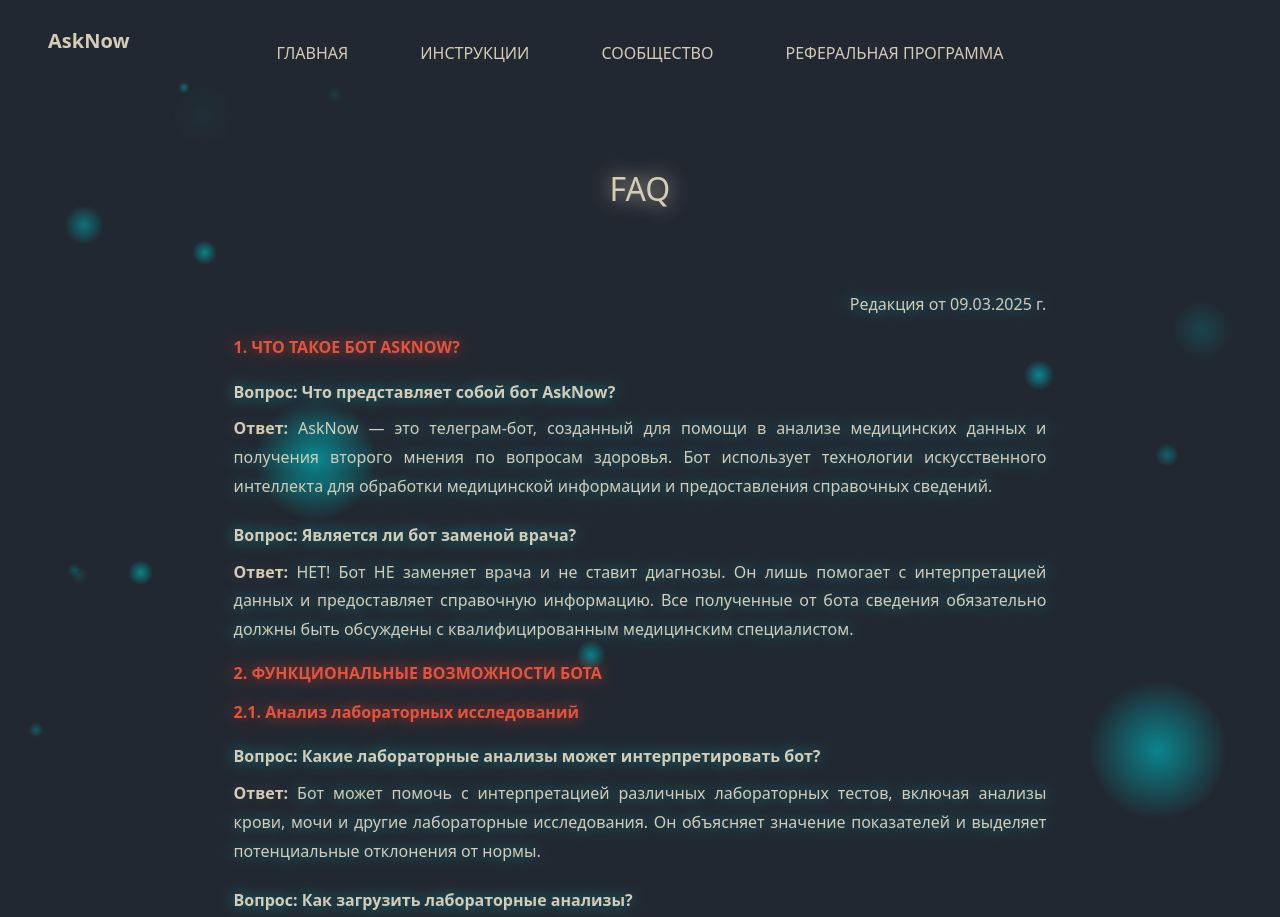
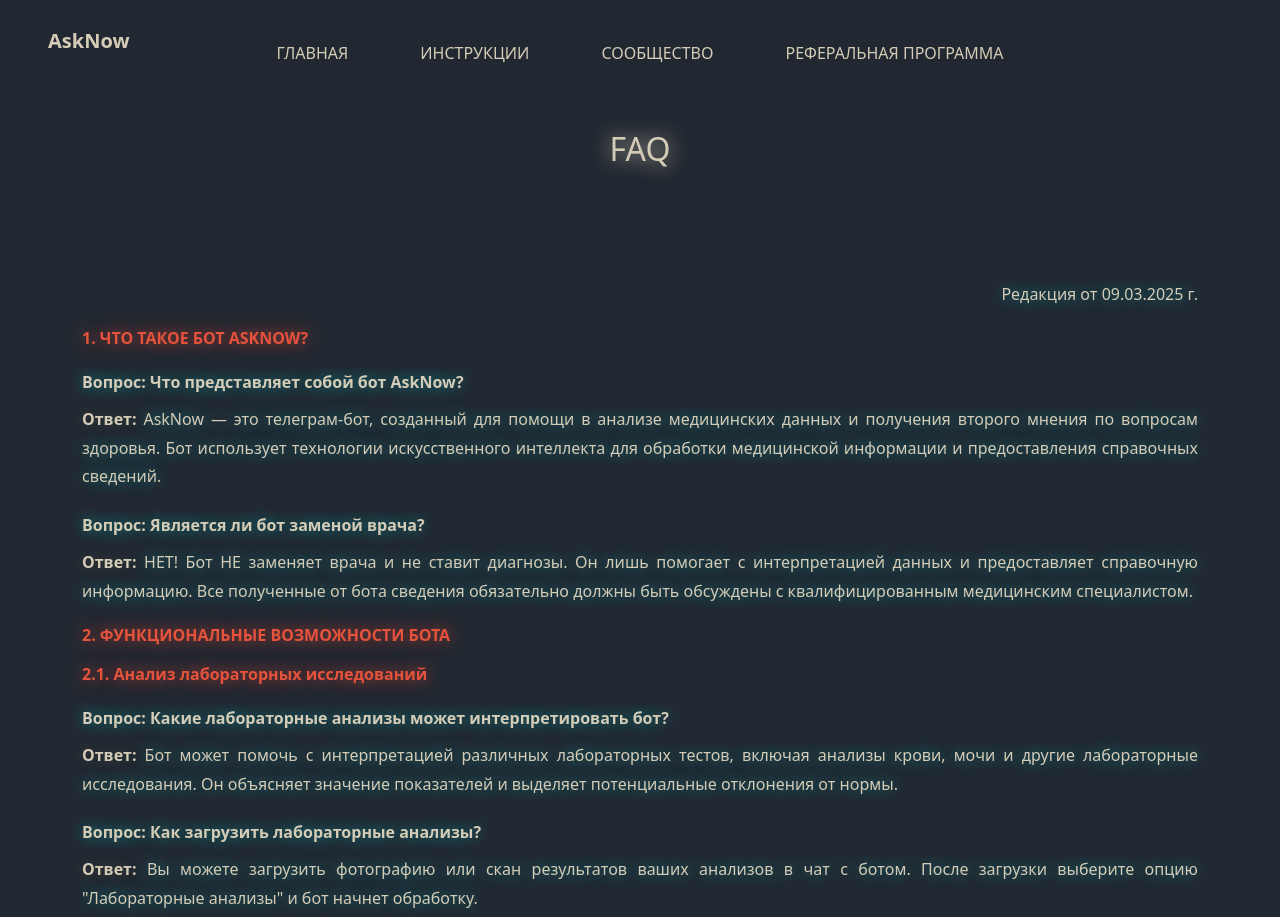
Before and after one commit to morderboy/asknow-front, a website: page FAQ.html in a window 1280 px wide. Shown: the top 917 px of the page. Drawn offline with nearby package versions, Linux system fonts and the light colour scheme.

```diff
--- a/FAQ.html
+++ b/FAQ.html
@@ -27,26 +27,6 @@
 
 </head>
 <body>
-    <div class="neuron-container">
-    <!-- Крупные шарики -->
-    <div class="neuron-point point-1"></div>
-    <div class="neuron-point point-2"></div>
-    <div class="neuron-point point-3"></div>
-    <div class="neuron-point point-4"></div>
-    <div class="neuron-point point-5"></div>
-
-    <!-- Маленькие шарики (много) -->
-    <div class="neuron-point small-point-1"></div>
-    <div class="neuron-point small-point-2"></div>
-    <div class="neuron-point small-point-3"></div>
-    <div class="neuron-point small-point-4"></div>
-    <div class="neuron-point small-point-5"></div>
-    <div class="neuron-point small-point-6"></div>
-    <div class="neuron-point small-point-7"></div>
-    <div class="neuron-point small-point-8"></div>
-    <div class="neuron-point small-point-9"></div>
-    <div class="neuron-point small-point-10"></div>
-</div>
 
 <nav class="navbar custom-navbar">
     <div class="container-fluid d-flex align-items-center position-relative">
@@ -90,7 +70,6 @@
 </nav>
 
 
-
      <div class="container text-center mt-5">
 
 
@@ -131,12 +110,7 @@
 
                 <h3 class="bold-text">Вопрос: Может ли бот пропустить патологию на снимке?</h3>
                 <p><span class="red-question">Ответ:</span> Да, бот использует алгоритмы искусственного интеллекта, которые имеют ограничения. Он не гарантирует обнаружение всех возможных патологий. Именно поэтому все снимки должны быть проанализированы квалифицированным врачом-радиологом.</p>
-
-
                 <h3 class="red-highlight">2.3. Функциональная диагностика</h3>
-
-
-
                 <h3 class="bold-text">Вопрос: Как загрузить медицинские снимки?</h3>
                 <p><span class="red-question">Ответ:</span>  Бот может помочь в интерпретации результатов ЭКГ, ЭХО-КГ (УЗИ сердца), ЭЭГ (электроэнцефалограммы) и других исследований функциональной диагностики. Он объясняет, что означают различные показатели и их возможные отклонения.</p>
 
@@ -197,6 +171,7 @@
                 <p>
                     <span class="red-question">Ответ:</span> Основные ограничения:
                 </p>
+
 
                 <ul class="custom-list">
                     <li>Бот не заменяет врача и не ставит диагнозы</li>
--- a/css/styles.css
+++ b/css/styles.css
@@ -254,7 +254,8 @@
 
 
 .content-block {
-    position: relative;
+
+    position: fixed;
     z-index: 2;
     display: grid;
     grid-template-columns: repeat(3, 1fr);
@@ -986,7 +987,6 @@
 
 
 .neuron-container {
-    position: fixed;
     top: 0;
     left: 0;
     width: 100vw;
@@ -998,7 +998,7 @@
 .neuron-point {
     position: fixed;
     border-radius: 50%;
-    background: radial-gradient(circle, rgba(0, 173, 181, 0.8) 0%, rgba(0, 173, 181, 0) 60%);
+    background: radial-gradient(circle, rgba(0, 173, 181, 0.6) 0%, rgba(0, 173, 181, 0) 70%);
     animation: glow 6s infinite alternate;
     opacity: 0;
 }
@@ -1009,26 +1009,12 @@
     100% { opacity: 0; transform: scale(0.5); }
 }
 
-.point-1 { top: 5%; left: 10%; width: 150px; height: 150px; animation-delay: 0s; }
-.point-2 { top: 25%; left: 5%; width: 40px; height: 50px; animation-delay: 1.5s; }
+.point-1 { top: 5%; left: 50%; width: 50px; height: 400px; animation-delay: 0s; }
+.point-2 { top: 50%; left: 50%; width: 40px; height: 400px; animation-delay: 1.5s; }
 .point-3 { top: 35%; left: 90%; width: 100px; height: 100px; animation-delay: 0.8s; }
 .point-4 { top: 50%; left: 20%; width: 120px; height: 120px; animation-delay: 2s; }
 .point-5 { top: 85%; left: 85%; width: 140px; height: 140px; animation-delay: 2.5s; }
 
-/* Множество мелких шариков */
-.small-point-1 { top: 10%; left: 25%; width: 30px; height: 30px; animation-delay: 0.5s; }
-.small-point-2 { top: 70%; left: 5%; width: 20px; height: 20px; animation-delay: 1s; }
-.small-point-11 { top: 5%; left: 95%; width: 20px; height: 20px; animation-delay: 1s; }
-.small-point-3 { top: 30%; left: 15%; width: 25px; height: 25px; animation-delay: 1.8s; }
-.small-point-4 { top: 45%; left: 80%; width: 30px; height: 30px; animation-delay: 2s; }
-.small-point-5 { top: 55%; left: 90%; width: 30px; height: 30px; animation-delay: 1.3s; }
-.small-point-6 { top: 70%; left: 10%; width: 25px; height: 25px; animation-delay: 2.5s; }
-.small-point-7 { top: 80%; left: 45%; width: 30px; height: 30px; animation-delay: 2.7s; }
-.small-point-8 { top: 90%; left: 2%; width: 20px; height: 20px; animation-delay: 1.2s; }
-.small-point-9 { top: 5%; left: 85%; width: 30px; height: 30px; animation-delay: 0.7s; }
-.small-point-10 { top: 40%; left: 80%; width: 30px; height: 30px; animation-delay: 1.5s; }
-.small-point-9 { top: 70%; left: 5%; width: 30px; height: 30px; animation-delay: 0.7s; }
-.small-point-10 { top: 10%; left: 14%; width: 10px; height: 15px; animation-delay: 1.5s; }
 
 .neuron-line {
     position: fixed;
@@ -1037,27 +1023,9 @@
     opacity: 0;
     filter: drop-shadow(0 0 5px rgba(0, 173, 181, 0.5));
     background: linear-gradient(270deg,
-                    rgba(0, 173, 181, 0) 0%,
-                    rgba(0, 173, 181, 0.8) 50%,
-                    rgba(0, 173, 181, 0) 100%);
+                    rgba(0, 173, 181, 0.8) 50%);
 }
-@keyframes lineGlow {
-    0% {
-        opacity: 0;
-        transform: scale(0.5);
-        filter: drop-shadow(0 0 5px rgba(0, 173, 181, 0.5)) blur(5px);
-    }
-    50% {
-        opacity: 0.9;
-        transform: scale(1.2);
-        filter: drop-shadow(0 0 20px rgba(0, 173, 181, 1)) blur(7px);
-    }
-    100% {
-        opacity: 0;
-        transform: scale(0.5);
-        filter: drop-shadow(0 0 5px rgba(0, 173, 181, 0.5)) blur(5px);
-    }
-}
+
 
 /* Основные линии */
 .line-1 {
@@ -1152,13 +1120,7 @@
 }
 
 
-.content {
-    color: #D4CCB6;
-    padding: 40px;
-    border-radius: 15px;
-    margin: 40px auto;
-    max-width: 80%;
-}
+
 
 .offer-title {
     color: #D4CCB6; ;
@@ -1233,6 +1195,7 @@
     padding-left: 25px;
     margin-bottom: 8px;
     text-shadow: 0 0 10px rgba(0, 173, 181, 0.5);
+    color:  #D4CCB6;;
 }
 
 .custom-list li::before {
```
Also changed, not shown: offer.html (+3 -20 lines), polit.html (+0 -19 lines), ref.html (+0 -18 lines).
